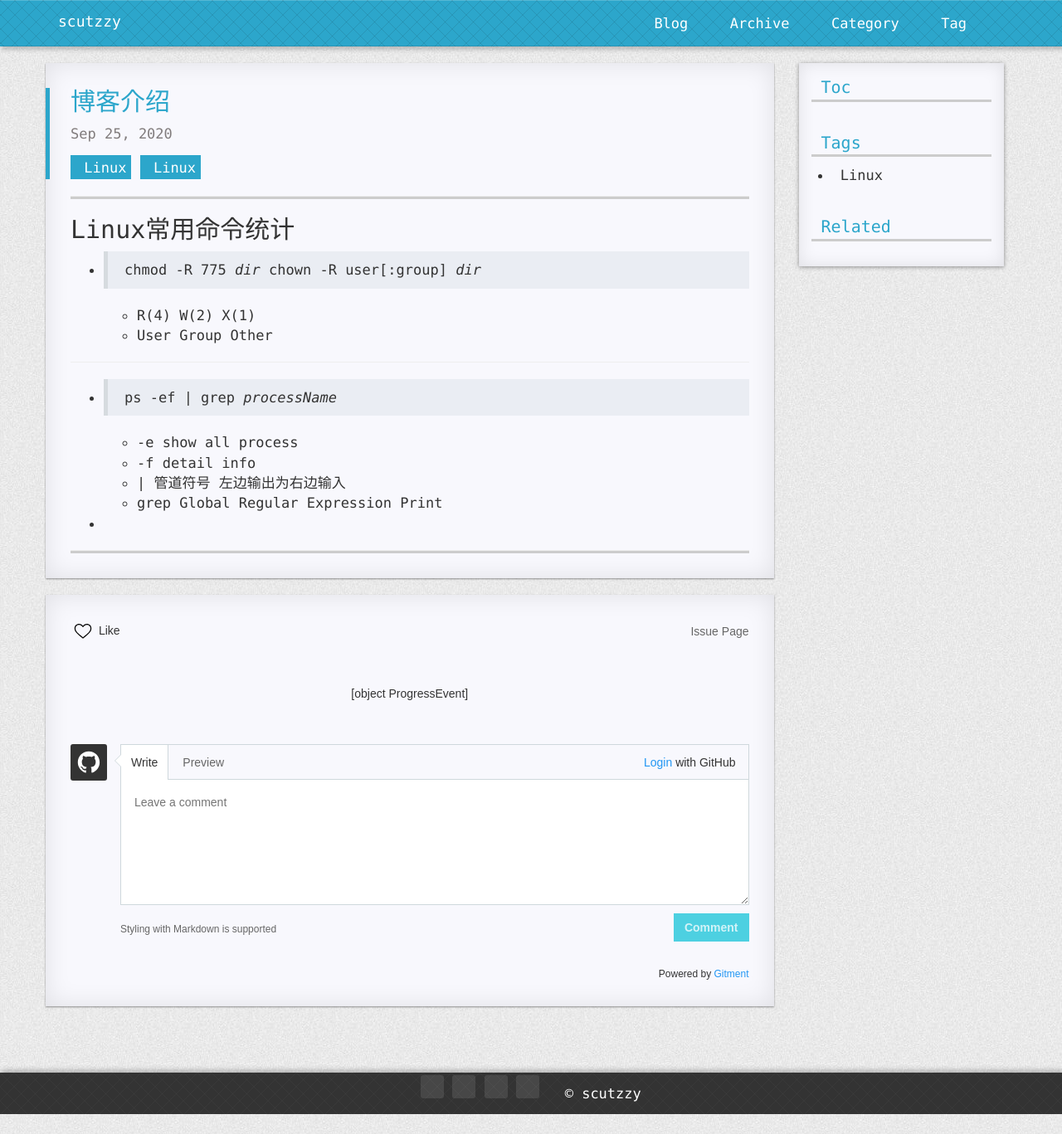
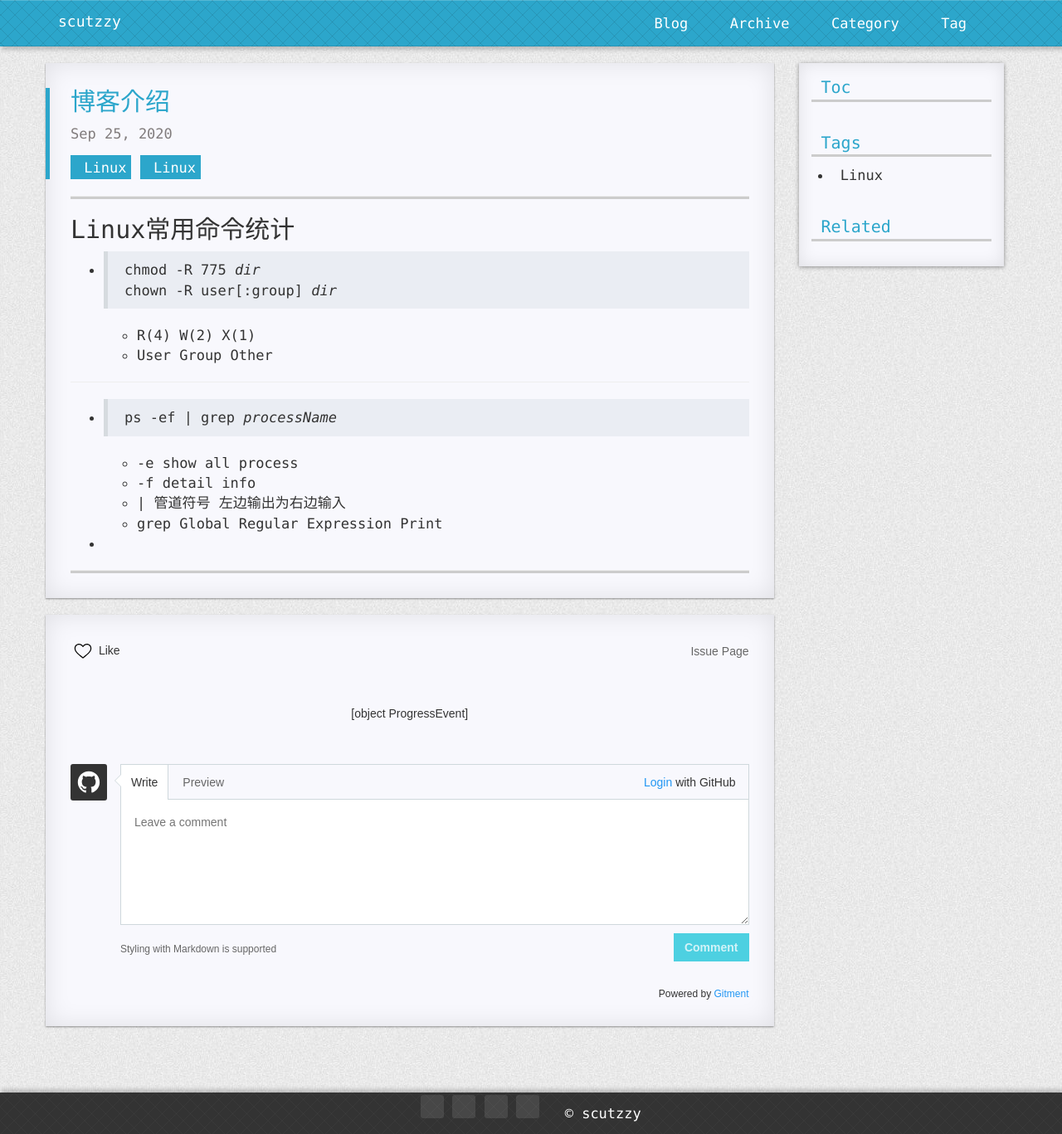
Before and after one commit to scutzzy/scutzzy.github.io, a Jekyll site: the page built from _posts/2020-09-25-linux-command.md, in a window 1280 px wide. Shown: the whole page at 83% size. Built offline with Jekyll 4.4.1, drawn with Linux system fonts in a browser that asks for light colours; nearby versions of some CDN libraries; comment, search, counter and statistics services are not loaded; a style sheet for code colours, icons or effects is not loaded.

Commit message:
init_0.3

```diff
--- a/_posts/2020-09-25-linux-command.md
+++ b/_posts/2020-09-25-linux-command.md
@@ -7,7 +7,8 @@ categories: Linux
 
 ## Linux常用命令统计
 
-+ > chmod -R 775 *dir*  chown -R user[:group] *dir*
++ > chmod -R 775 *dir*
+  > chown -R user[:group] *dir*
     + R(4)  W(2)  X(1)
     + User  Group Other
 
```
